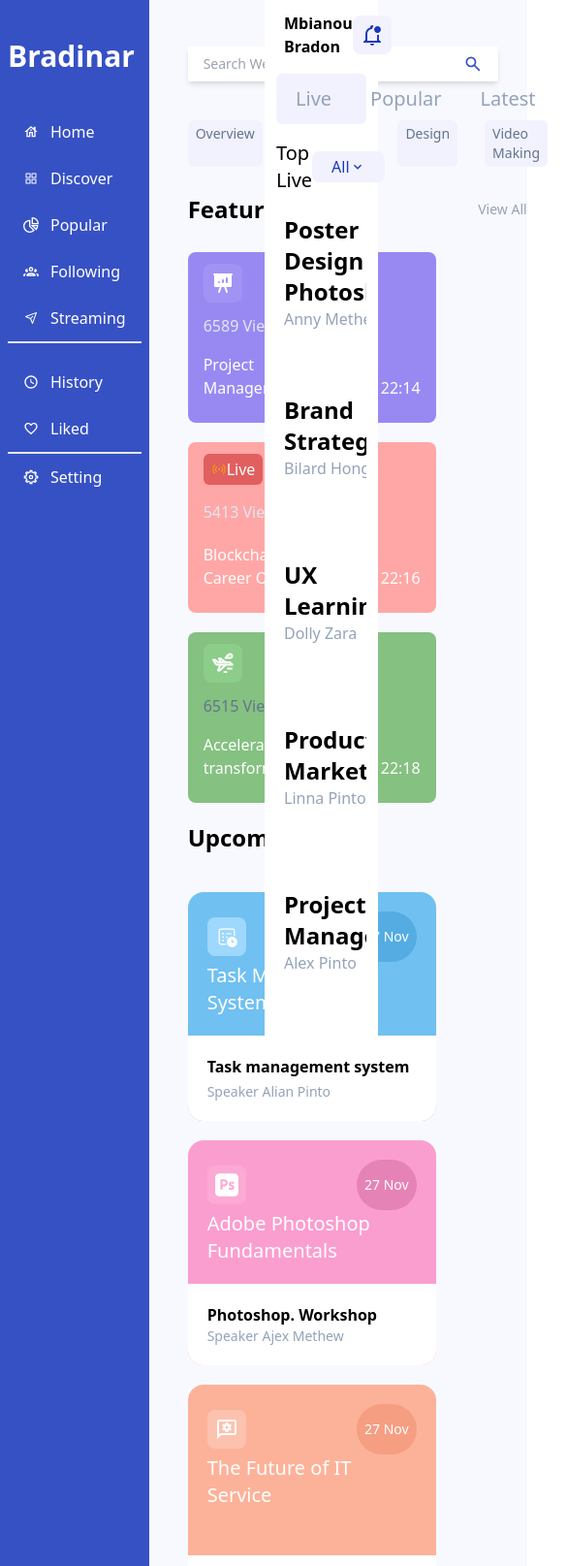
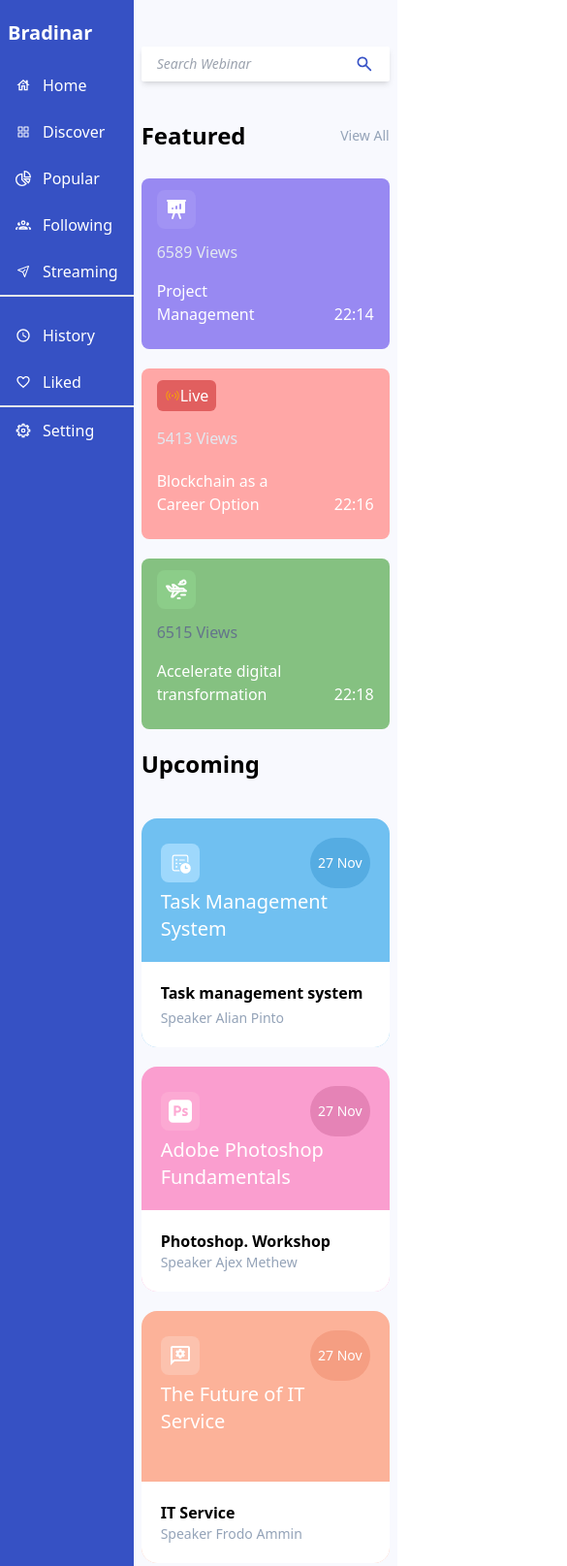
Before and after one commit to mbianou-bradon/Bradinar, a website: page public/index.html in a window 390 px wide. Shown: the top 1615 px of the page at 97% size, 585 px wide, since content can reach past the window. Drawn offline with Linux system fonts and the light colour scheme.

Commit message:
Started working on mobile view

```diff
--- a/public/index.html
+++ b/public/index.html
@@ -10,9 +10,9 @@
 <body class=" text-white font-sans">
 
         <div class="flex relative">
-            <nav class="bg-[#3651c4] px-2 py-10] w-fit h-auto">
-                <div class="Nav-brand py-10 ">
-                    <h2 class="text-3xl font-extrabold">Bradinar</h2>
+            <nav class="bg-[#3651c4] md:px-2 w-fit h-auto">
+                <div class="Nav-brand py-5 md:py-10 ">
+                    <h2 class=" text-xl md:text-3xl font-extrabold px-2">Bradinar</h2>
                 </div>
 
                 <ul class="flex flex-col gap-y-2 mb-5 border-b-2">
@@ -88,16 +88,16 @@
             </nav>
 
 
-        <main class="bg-[#f8f9fe] pl-10 pt-2 w-full">
+        <main class="bg-[#f8f9fe] md:pl-10 pt-2 w-full px-2">
                 <div>
-                    <div class="flex justify-between items-center gap-2 bg-white w-80 rounded-sm px-4 py-2 text-sm shadow-md my-10">
-                        <input type="text" placeholder="Search Webinar">
+                    <div class="flex justify-between items-center sm:gap-2 bg-white md:w-80 rounded-sm px-4 py-2 text-sm shadow-md my-10">
+                        <input type="text" placeholder="Search Webinar" class="focus:ring-0 italic focus:outline-none text-[#3651c4] min-w-0">
                         <div class="text-[#3651c6] text-xl">
                            <svg xmlns="http://www.w3.org/2000/svg" width="1em" height="1em" preserveAspectRatio="xMidYMid meet" viewBox="0 0 24 24"><path fill="currentColor" d="m18.9 20.3l-5.6-5.6q-.75.6-1.725.95Q10.6 16 9.5 16q-2.725 0-4.612-1.887Q3 12.225 3 9.5q0-2.725 1.888-4.613Q6.775 3 9.5 3t4.613 1.887Q16 6.775 16 9.5q0 1.1-.35 2.075q-.35.975-.95 1.725l5.625 5.625q.275.275.275.675t-.3.7q-.275.275-.7.275q-.425 0-.7-.275ZM9.5 14q1.875 0 3.188-1.312Q14 11.375 14 9.5q0-1.875-1.312-3.188Q11.375 5 9.5 5Q7.625 5 6.312 6.312Q5 7.625 5 9.5q0 1.875 1.312 3.188Q7.625 14 9.5 14Z"/></svg> <!--Search Icon-->
                         </div>
                     </div>
 
-                    <div class="flex gap-7 text-sm [&>*]:bg-[#f2f2fe] [&>*]:px-2 [&>*]:py-1 [&>*]:rounded-md [&>*]:text-slate-500">
+                    <div class="hidden md:flex gap-7 text-sm [&>*]:bg-[#f2f2fe] [&>*]:px-2 [&>*]:py-1 [&>*]:rounded-md [&>*]:text-slate-500">
                         <div class="hover:text-white hover:bg-[#3651c6] cursor-pointer">Overview</div>
                         <div class="hover:text-white hover:bg-[#3651c6] cursor-pointer">Marketing</div>
                         <div class="hover:text-white hover:bg-[#3651c6] cursor-pointer">Design</div>
@@ -176,9 +176,9 @@
                         <h2>Upcoming</h2>
                     </div>
 
-                    <div class="flex flex-wrap gap-5 items-center my-10 [&>*]:rounded-2xl [&>*]:w-64">
+                    <div class="flex flex-wrap gap-5 items-center my-10 [&>*]:rounded-2xl [&>*]:md:w-64">
 
-                        <div class="bg-[#70c0f1] h-auto overflow-hidden">
+                        <div class="bg-[#70c0f1] w-full h-auto overflow-hidden">
                             <div class="p-5">
                                 <div class="flex justify-between items-center">
                                     <div class="icon bg-[#9ed8fc]">
@@ -198,7 +198,7 @@
 
                         </div>
 
-                        <div class="bg-[#fa9ecf] h-auto overflow-hidden">
+                        <div class="bg-[#fa9ecf] w-full h-auto overflow-hidden">
                             <div class="p-5">
                                 <div class="flex justify-between items-center">
                                     <div class="icon bg-[#fca9d3]">
@@ -219,7 +219,7 @@
                         </div>
 
 
-                        <div class="bg-[#fcb299] h-auto overflow-hidden">
+                        <div class="bg-[#fcb299] w-full h-auto overflow-hidden">
 
                             <div class="p-5">
                                 <div class="flex justify-between items-center">
@@ -253,7 +253,7 @@
                             <p class="text-slate-400">View All</p>
                         </div>
 
-                        <div class="flex gap-5 text-xl my-8 [&>*]:rounded-xl">
+                        <div class="flex flex-wrap gap-5 text-xl my-8 [&>*]:rounded-xl">
                             <div class="bg-[#fb94bf] p-2 w-64">
                                 <div class="flex items-center justify-between gap-4">
                                     <div class="icon bg-[#fbaacb]">
@@ -308,7 +308,7 @@
 
             </main>
 
-            <section class="bg-white text-black p-3 w-[30%] absolute z-20 right-0">
+            <section class="hidden md:block bg-white text-black p-3 w-[30%] absolute z-20 right-0">
                 <div>
                     <div>
                         <div class="flex justify-between items-center mb-4">
--- a/src/input.css
+++ b/src/input.css
@@ -6,7 +6,7 @@
 
 
 .video-card {
-    @apply w-64 h-44 rounded-lg px-4 py-3;
+    @apply w-full md:w-64 h-44 rounded-lg px-4 py-3;
 }
 
 .icon {
```
Also changed, not shown: public/main.css.
